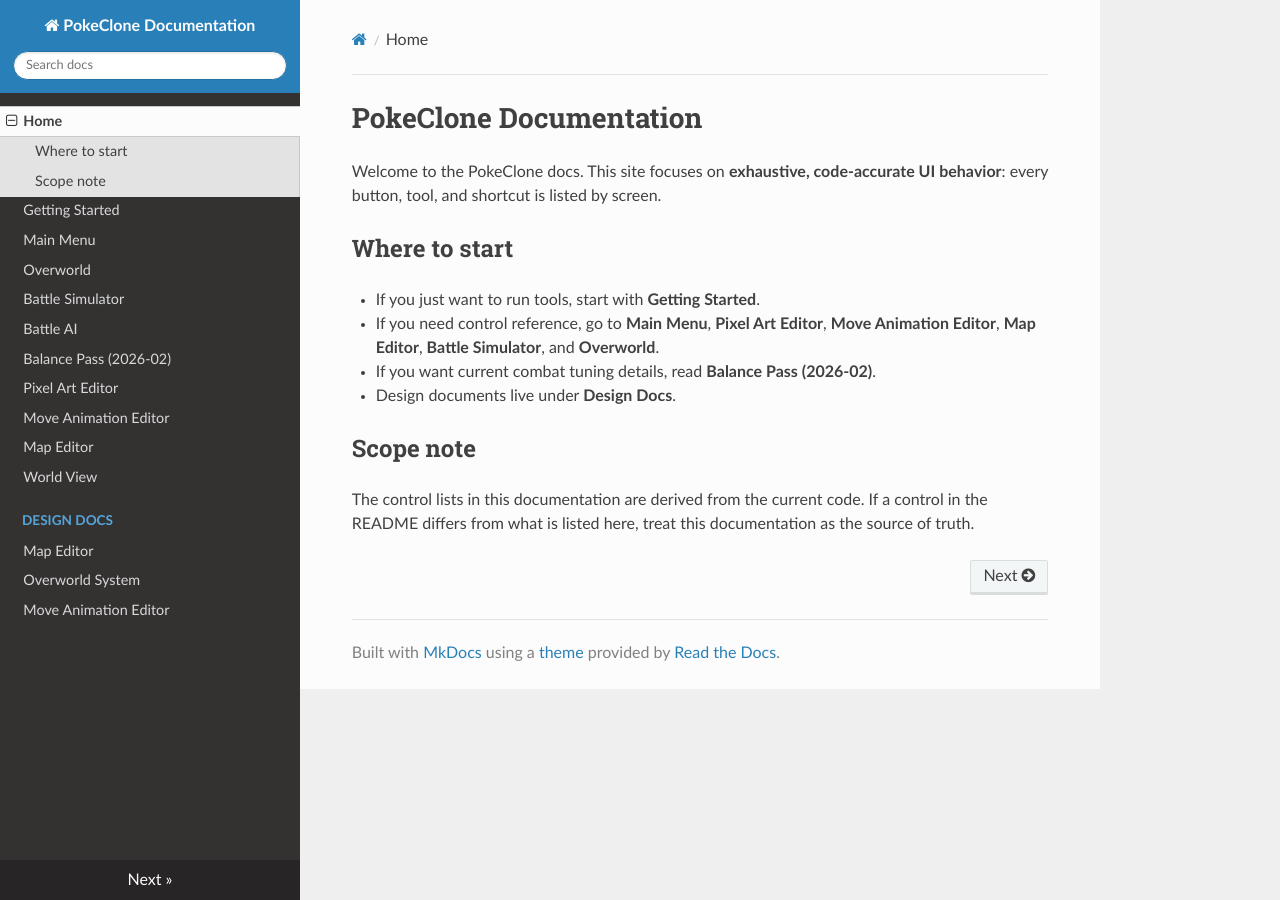
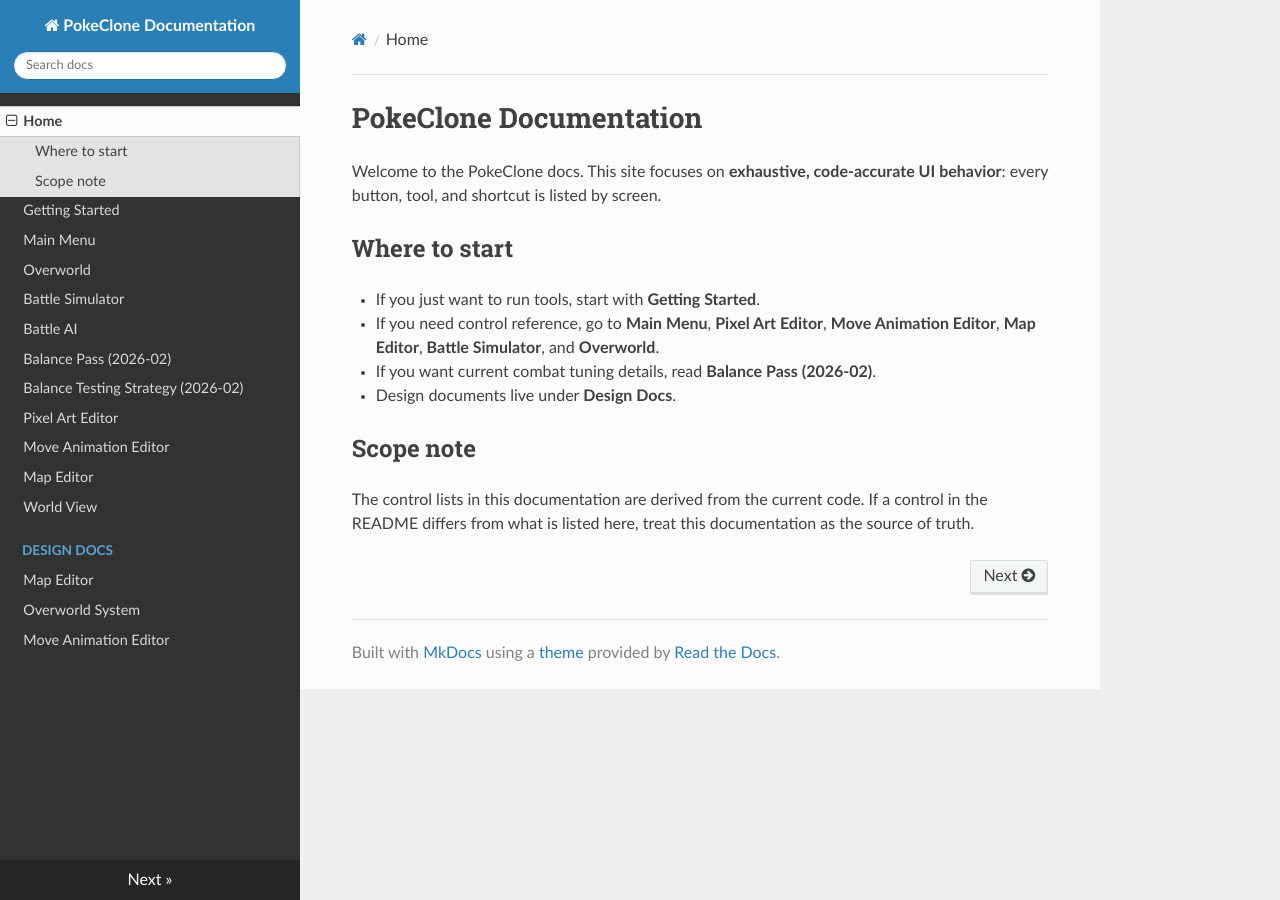
Before and after one commit to tkolarik/pokeclone, an MkDocs documentation site: the page built from docs/index.md, in a window 1280 px wide. Built offline with MkDocs 1.6.1, drawn with Linux system fonts in a browser that asks for light colours; nearby versions of some CDN libraries.

Commit message:
docs: add balance testing strategy page to mkdocs nav

```diff
--- a/mkdocs.yml
+++ b/mkdocs.yml
@@ -9,6 +9,7 @@ nav:
   - Battle Simulator: battle-simulator.md
   - Battle AI: battle-ai.md
   - Balance Pass (2026-02): battle-balance-pass-2026-02.md
+  - Balance Testing Strategy (2026-02): battle-balance-testing-strategy-2026-02.md
   - Pixel Art Editor: pixel-art-editor.md
   - Move Animation Editor: move-animation-editor.md
   - Map Editor: map-editor.md
```
